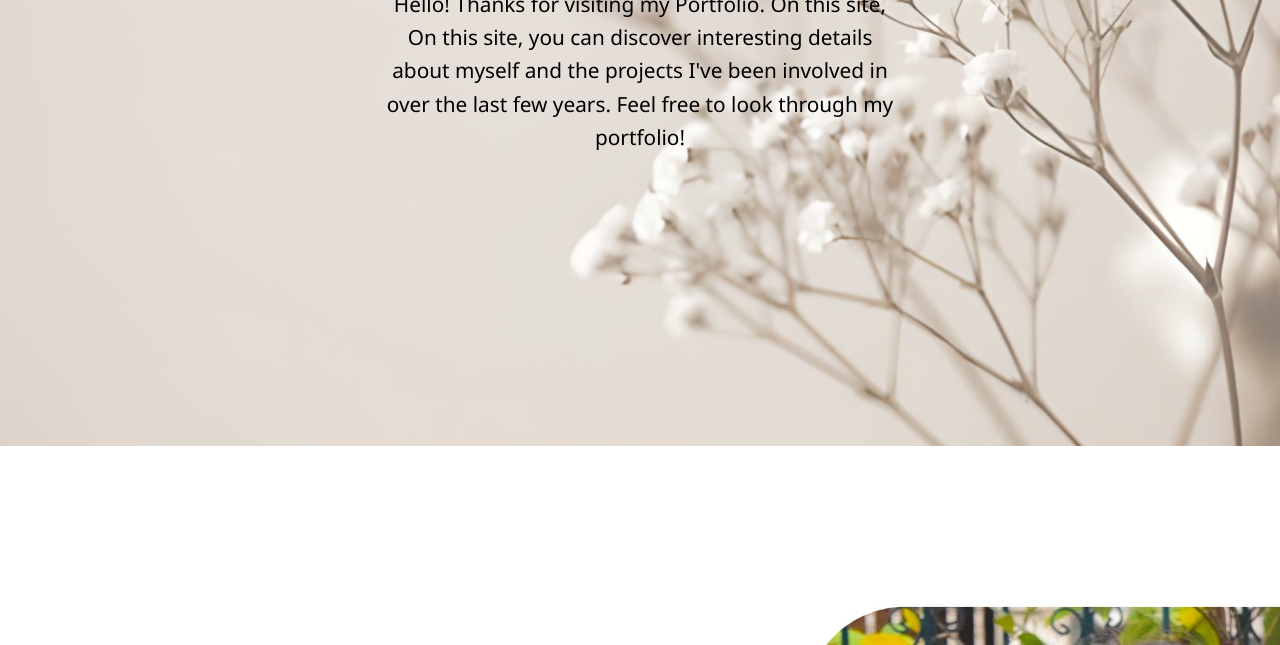
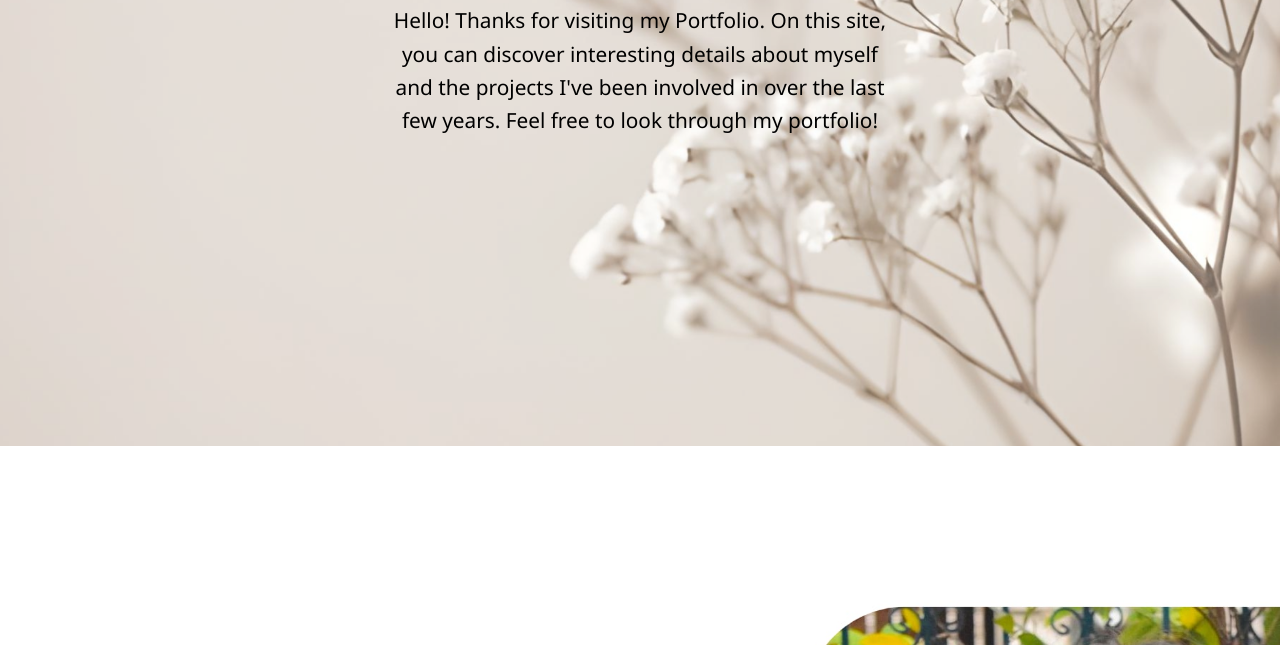
Before and after one commit to mstheii/Mira-Portfolio, a plain HTML site: page index.html in a window 1280 px wide. Shown: the part 455-1100 px from the top of the page. Drawn offline with Linux system fonts and the light colour scheme.

Commit message:
Update index.html

```diff
--- a/index.html
+++ b/index.html
@@ -21,7 +21,7 @@
 
     <section id="home" class="home">
         <h1> Welcome to my Portfolio! </h1>
-        <p> Hello! Thanks for visiting my Portfolio. On this site, On this site, you can discover interesting details about myself
+        <p> Hello! Thanks for visiting my Portfolio. On this site, you can discover interesting details about myself
             and the projects I've been involved in over the last few years. Feel free to look through my portfolio!</p>
     </section>
 
```
